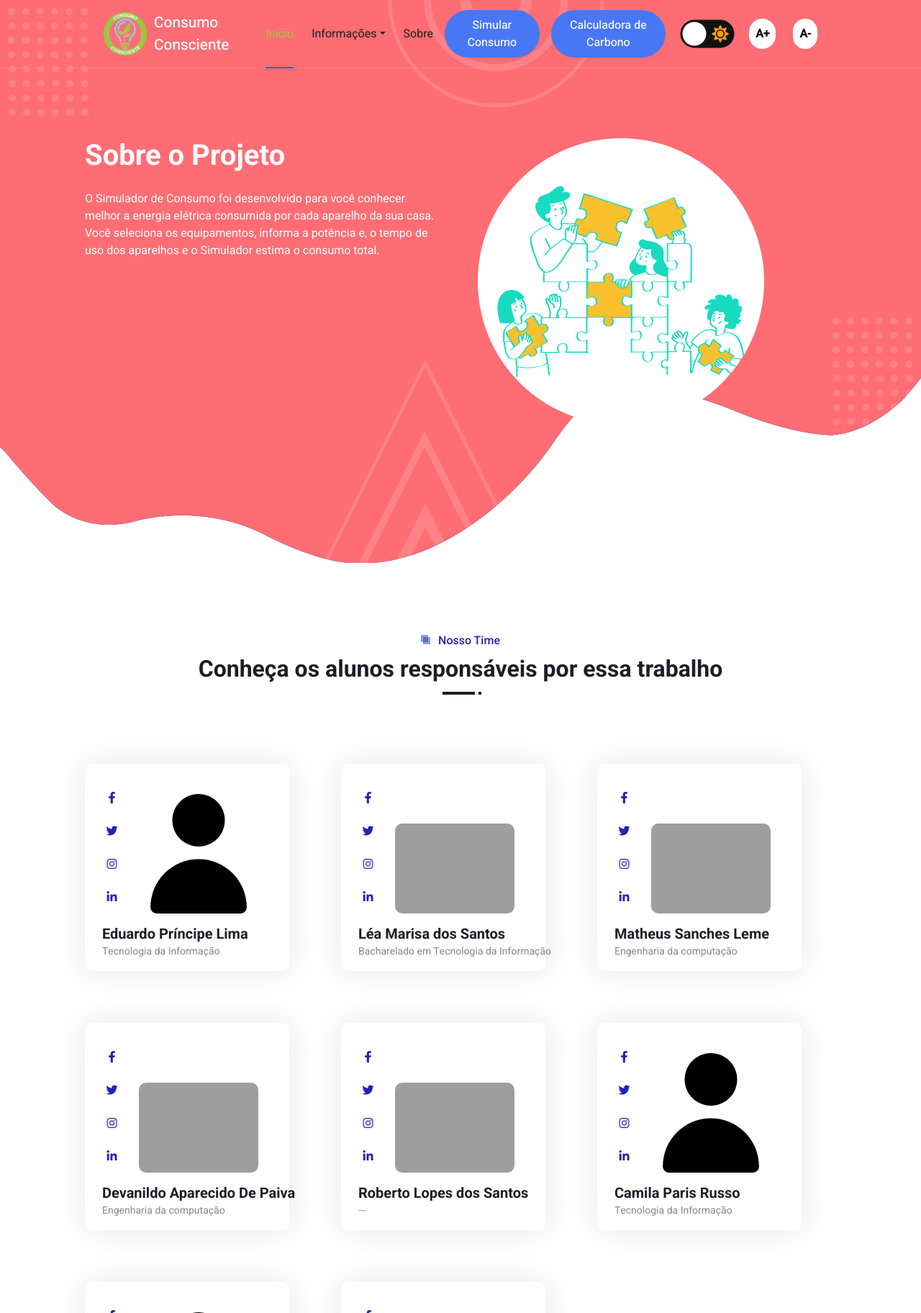
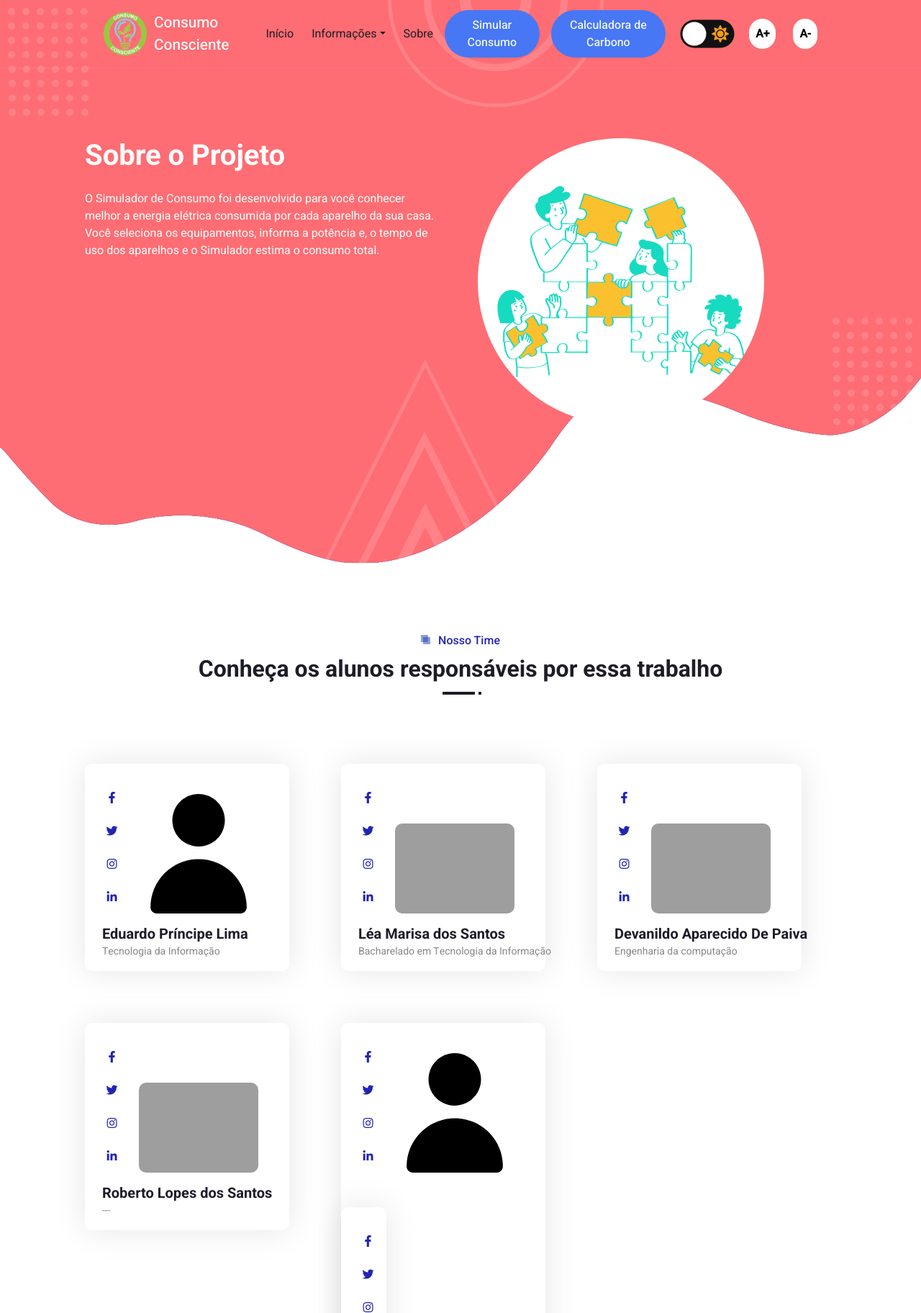
Before and after one commit to consumoconsciente/projeto_consumo_consciente, a Django app: page /sobre/ in a window 1280 px wide. Shown: the top 1824 px of the page at 72% size. Run offline with Django 3.2, Linux system fonts and the light colour scheme; some libraries are stand-ins or nearby versions; grey boxes are pictures that could not be loaded.

Commit message:
atualizado header, footer e sobre conforme combinado no grupo

```diff
--- a/principal/templates/principal/footer.html
+++ b/principal/templates/principal/footer.html
@@ -6,9 +6,7 @@
         <div class="row g-5">
             <div class="col-md-6 col-lg-6">
                 <h5 class="text-white mb-4">Localização</h5>
-                <p><i class="fa fa-map-marker-alt me-3"></i>Polo de Araçatuba</p>
                 <p><i class="fa fa-map-marker-alt me-3"></i>Polo de Barueri</p>
-                <p><i class="fa fa-map-marker-alt me-3"></i>Polo de São Paulo - Campo Limpo</p>
                 <div class="d-flex pt-2">
                     <a class="btn btn-outline-light btn-social" href="#"><i class="fab fa-twitter"></i></a>
                     <a class="btn btn-outline-light btn-social" href="#"><i class="fab fa-facebook-f"></i></a>
@@ -27,7 +25,7 @@
         <div class="copyright">
             <div class="row">
                 <div class="col-md-6 text-center text-md-start mb-3 mb-md-0">
-                    &copy; <a class="border-bottom" href="#">Projeto Integrador II - UNIVESP - SP</a>
+                    &copy; <a class="border-bottom" href="#">Projeto Integrador III - UNIVESP - SP</a>
                     <a class="border-bottom" href="#">2022</a>
                 </div>
                 <div class="col-md-6 text-center text-md-end">
--- a/principal/templates/principal/menu.html
+++ b/principal/templates/principal/menu.html
@@ -14,7 +14,7 @@
         </button>
         <div class="collapse navbar-collapse" id="navbarCollapse">
             <div class="navbar-nav ms-auto py-0">
-                <a href="{% url 'principal:index' %}" class="nav-item nav-link active">Início</a>
+                <a href="{% url 'principal:index' %}" class="nav-item nav-link darkMode2">Início</a>
                 <div class="nav-item dropdown">
                     <a href="#" class="nav-link dropdown-toggle darkMode2" data-bs-toggle="dropdown">Informações</a>
                     <div class="dropdown-menu m-0">
--- a/principal/templates/principal/sobre.html
+++ b/principal/templates/principal/sobre.html
@@ -67,24 +67,7 @@
                                 </div>
                             </div>
                         </div>
-                        <div class="col-lg-4 col-md-6 wow fadeInUp" data-wow-delay="0.6s">
-                            <div class="team-item">
-                                <div class="d-flex">
-                                    <div class="flex-shrink-0 d-flex flex-column align-items-center mt-4 pt-5" style="width: 75px;">
-                                        <a class="btn btn-square text-primary bg-white my-1" href="#"><i class="fab fa-facebook-f"></i></a>
-                                        <a class="btn btn-square text-primary bg-white my-1" href="#"><i class="fab fa-twitter"></i></a>
-                                        <a class="btn btn-square text-primary bg-white my-1" href="#"><i class="fab fa-instagram"></i></a>
-                                        <a class="btn btn-square text-primary bg-white my-1" href="#"><i class="fab fa-linkedin-in"></i></a>
-                                    </div>
-                                    <!--img class="img-sobre-perfil rounded w-50" src="{% static 'principal/img/usuario-generico.svg' %}" alt=""-->
-                                    <img class="img-sobre-perfil rounded w-50" src="https://res.cloudinary.com/dk5qr4llu/image/upload/v1652038065/matheus_sanches_leme_m3goq9.jpg" alt="">
-                                </div>
-                                <div class="px-4 py-3 darkMode">
-                                    <h5 class="fw-bold m-0">Matheus Sanches Leme</h5>
-                                    <small>Engenharia da computação</small>
-                                </div>
-                            </div>
-                        </div>
+
                         <div class="col-lg-4 col-md-6 wow fadeInUp" data-wow-delay="0.7s">
                             <div class="team-item">
                                 <div class="d-flex">
@@ -131,29 +114,7 @@
                                     </div>
                                     <img class="img-sobre-perfil rounded w-50" src="{% static 'principal/img/usuario-generico.svg' %}" alt="">
                                 </div>
-                                <div class="px-4 py-3 darkMode">
-                                    <h5 class="fw-bold m-0">Camila Paris Russo</h5>
-                                    <small>Tecnologia da Informação</small>
-                                </div>
-                            </div>
-                        </div>
-                        <div class="col-lg-4 col-md-6 wow fadeInUp" data-wow-delay="0.7s">
-                            <div class="team-item">
-                                <div class="d-flex">
-                                    <div class="flex-shrink-0 d-flex flex-column align-items-center mt-4 pt-5" style="width: 75px;">
-                                        <a class="btn btn-square text-primary bg-white my-1" href="#"><i class="fab fa-facebook-f"></i></a>
-                                        <a class="btn btn-square text-primary bg-white my-1" href="#"><i class="fab fa-twitter"></i></a>
-                                        <a class="btn btn-square text-primary bg-white my-1" href="#"><i class="fab fa-instagram"></i></a>
-                                        <a class="btn btn-square text-primary bg-white my-1" href="#"><i class="fab fa-linkedin-in"></i></a>
-                                    </div>
-                                    <img class="img-sobre-perfil rounded w-50" src="{% static 'principal/img/usuario-generico.svg' %}" alt="">
-                                </div>
-                                <div class="px-4 py-3 darkMode">
-                                    <h5 class="fw-bold m-0">Alexandre Pereira dos Santos</h5>
-                                    <small>---</small>
-                                </div>
-                            </div>
-                        </div>
+
                         <div class="col-lg-4 col-md-6 wow fadeInUp" data-wow-delay="0.7s">
                             <div class="team-item">
                                 <div class="d-flex">
```
